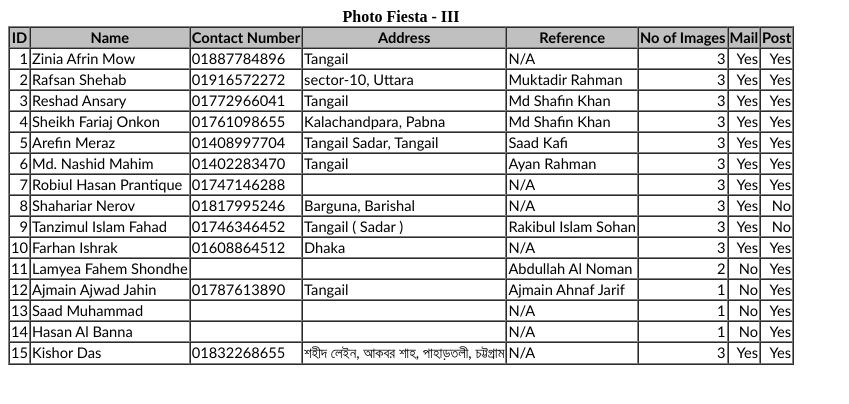
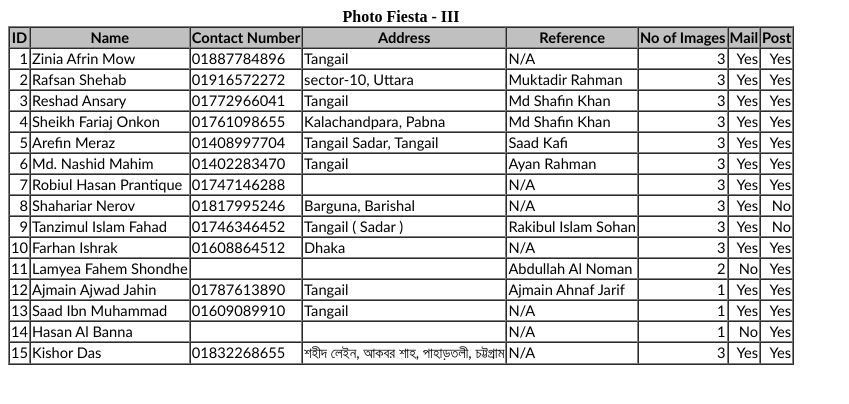
Before and after one commit to udoyahmed/udoyahmed.github.io, a plain HTML site: page index.html in a window 1280 px wide. Shown: the whole page, without its empty margins (0-849 px from the left). Drawn offline with Linux system fonts and the light colour scheme.

Commit message:
Add files via upload

```diff
--- a/index.html
+++ b/index.html
@@ -159,19 +159,19 @@
 <TD BORDERCOLOR=#d0d7e5 ><FONT style=FONT-SIZE:11pt FACE="Calibri" COLOR=#000000>Tangail</FONT></TD>
 <TD BORDERCOLOR=#d0d7e5 ><FONT style=FONT-SIZE:11pt FACE="Calibri" COLOR=#000000>Ajmain Ahnaf Jarif</FONT></TD>
 <TD BORDERCOLOR=#d0d7e5  ALIGN=RIGHT><FONT style=FONT-SIZE:11pt FACE="Calibri" COLOR=#000000>1</FONT></TD>
-<TD BORDERCOLOR=#d0d7e5  ALIGN=RIGHT><FONT style=FONT-SIZE:11pt FACE="Calibri" COLOR=#000000>No</FONT></TD>
+<TD BORDERCOLOR=#d0d7e5  ALIGN=RIGHT><FONT style=FONT-SIZE:11pt FACE="Calibri" COLOR=#000000>Yes</FONT></TD>
 <TD BORDERCOLOR=#d0d7e5  ALIGN=RIGHT><FONT style=FONT-SIZE:11pt FACE="Calibri" COLOR=#000000>Yes</FONT></TD>
 
 </TR>
 
 <TR VALIGN=TOP>
 <TD BORDERCOLOR=#d0d7e5  ALIGN=RIGHT><FONT style=FONT-SIZE:11pt FACE="Calibri" COLOR=#000000>13</FONT></TD>
-<TD BORDERCOLOR=#d0d7e5 ><FONT style=FONT-SIZE:11pt FACE="Calibri" COLOR=#000000>Saad Muhammad</FONT></TD>
-<TD BORDERCOLOR=#d0d7e5 ><FONT style=FONT-SIZE:11pt FACE="Calibri" COLOR=#000000><BR></FONT></TD>
-<TD BORDERCOLOR=#d0d7e5 ><FONT style=FONT-SIZE:11pt FACE="Calibri" COLOR=#000000><BR></FONT></TD>
+<TD BORDERCOLOR=#d0d7e5 ><FONT style=FONT-SIZE:11pt FACE="Calibri" COLOR=#000000>Saad Ibn Muhammad</FONT></TD>
+<TD BORDERCOLOR=#d0d7e5 ><FONT style=FONT-SIZE:11pt FACE="Calibri" COLOR=#000000>01609089910</FONT></TD>
+<TD BORDERCOLOR=#d0d7e5 ><FONT style=FONT-SIZE:11pt FACE="Calibri" COLOR=#000000>Tangail</FONT></TD>
 <TD BORDERCOLOR=#d0d7e5 ><FONT style=FONT-SIZE:11pt FACE="Calibri" COLOR=#000000>N/A</FONT></TD>
 <TD BORDERCOLOR=#d0d7e5  ALIGN=RIGHT><FONT style=FONT-SIZE:11pt FACE="Calibri" COLOR=#000000>1</FONT></TD>
-<TD BORDERCOLOR=#d0d7e5  ALIGN=RIGHT><FONT style=FONT-SIZE:11pt FACE="Calibri" COLOR=#000000>No</FONT></TD>
+<TD BORDERCOLOR=#d0d7e5  ALIGN=RIGHT><FONT style=FONT-SIZE:11pt FACE="Calibri" COLOR=#000000>Yes</FONT></TD>
 <TD BORDERCOLOR=#d0d7e5  ALIGN=RIGHT><FONT style=FONT-SIZE:11pt FACE="Calibri" COLOR=#000000>Yes</FONT></TD>
 
 </TR>
```
